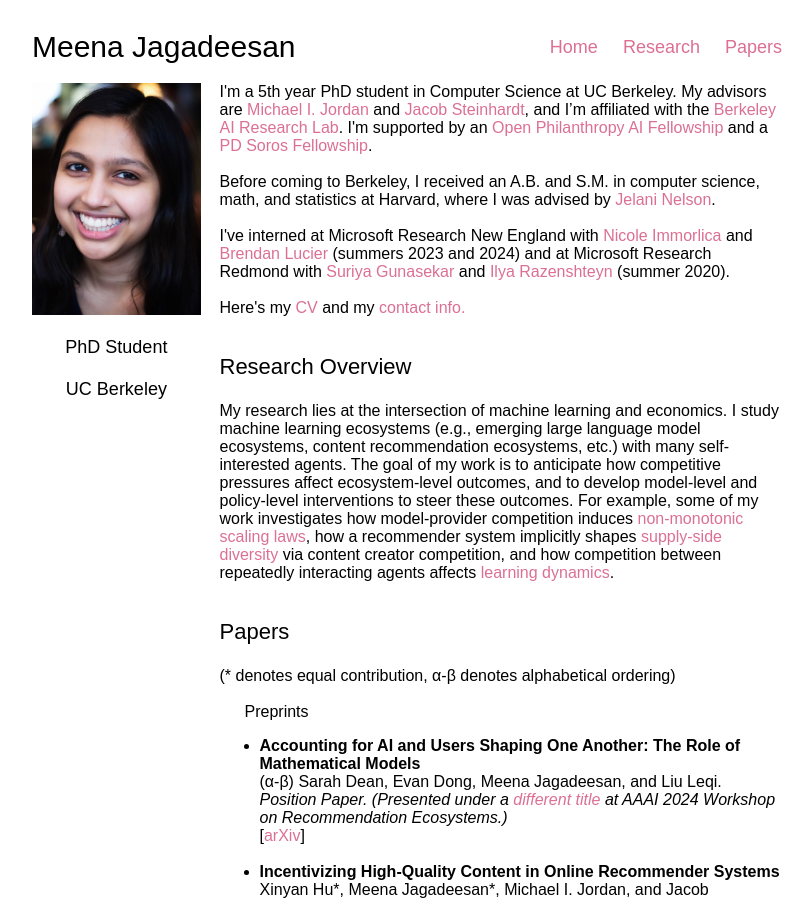
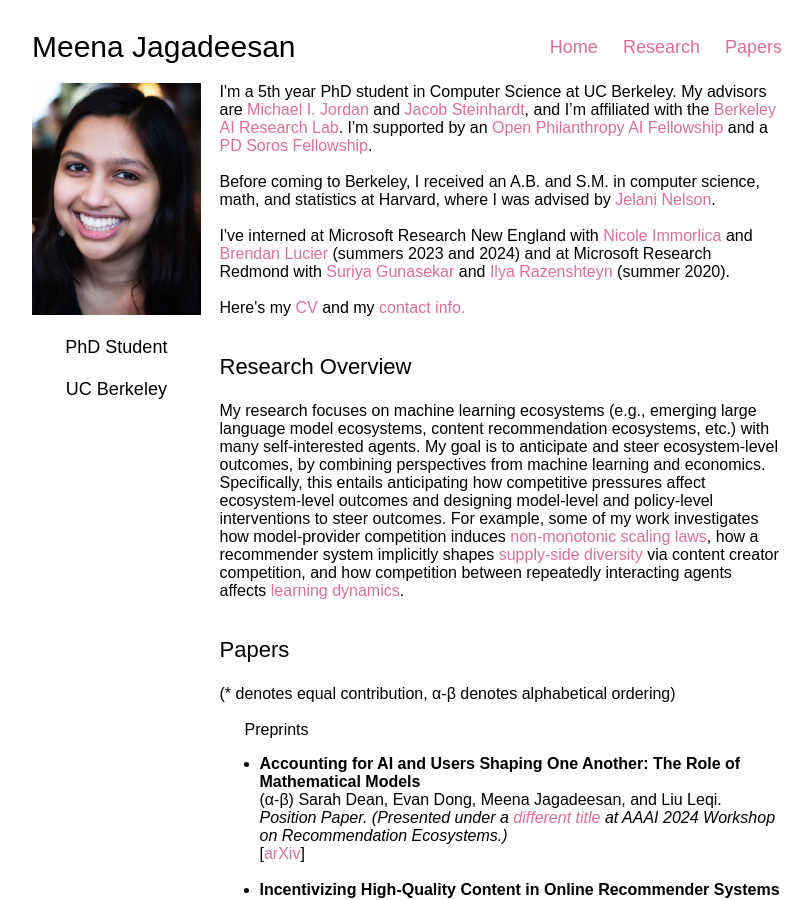
Before and after one commit to mjagadeesan/mjagadeesan.github.io, a Jekyll site: the page built from index.html, in a window 1280 px wide and 900 px high. Shown: the whole window, without its empty margins (233-1045 px from the left). Built offline with Jekyll 4.4.1, drawn with Linux system fonts in a browser that asks for light colours; some web fonts are replaced.

Commit message:
Update index.html

```diff
--- a/index.html
+++ b/index.html
@@ -14,7 +14,7 @@ layout: default
 
 	<h3><a id="research"></a><span>Research Overview</span></h3>
 
-	<span> My research lies at the intersection of machine learning and economics. I study machine learning ecosystems (e.g., emerging large language model ecosystems, content recommendation ecosystems, etc.) with many self-interested agents. The goal of my work is to anticipate how competitive pressures affect ecosystem-level outcomes, and to develop model-level and policy-level interventions to steer these outcomes. For example, some of my work investigates how model-provider competition induces <a href=https://arxiv.org/abs/2306.14670>non-monotonic scaling laws</a>, how a recommender system implicitly shapes <a href=https://arxiv.org/abs/2206.13489>supply-side diversity</a> via content creator competition, and how competition between repeatedly interacting agents affects <a href=https://arxiv.org/abs/2403.00188>learning dynamics</a>.
+	<span> My research focuses on machine learning ecosystems (e.g., emerging large language model ecosystems, content recommendation ecosystems, etc.) with many self-interested agents. My goal is to anticipate and steer ecosystem-level outcomes, by combining perspectives from machine learning and economics. Specifically, this entails anticipating how competitive pressures affect ecosystem-level outcomes and designing model-level and policy-level interventions to steer outcomes. For example, some of my work investigates how model-provider competition induces <a href=https://arxiv.org/abs/2306.14670>non-monotonic scaling laws</a>, how a recommender system implicitly shapes <a href=https://arxiv.org/abs/2206.13489>supply-side diversity</a> via content creator competition, and how competition between repeatedly interacting agents affects <a href=https://arxiv.org/abs/2403.00188>learning dynamics</a>.
 
 	<!-- My work also connects with domains such as <a href=https://arxiv.org/abs/2402.06627>LLM agents</a>, <a href=https://arxiv.org/abs/2108.08843>matching markets</a>, and <a href=https://arxiv.org/abs/2106.12705>strategic classification</a>.</span> -->
 
```
